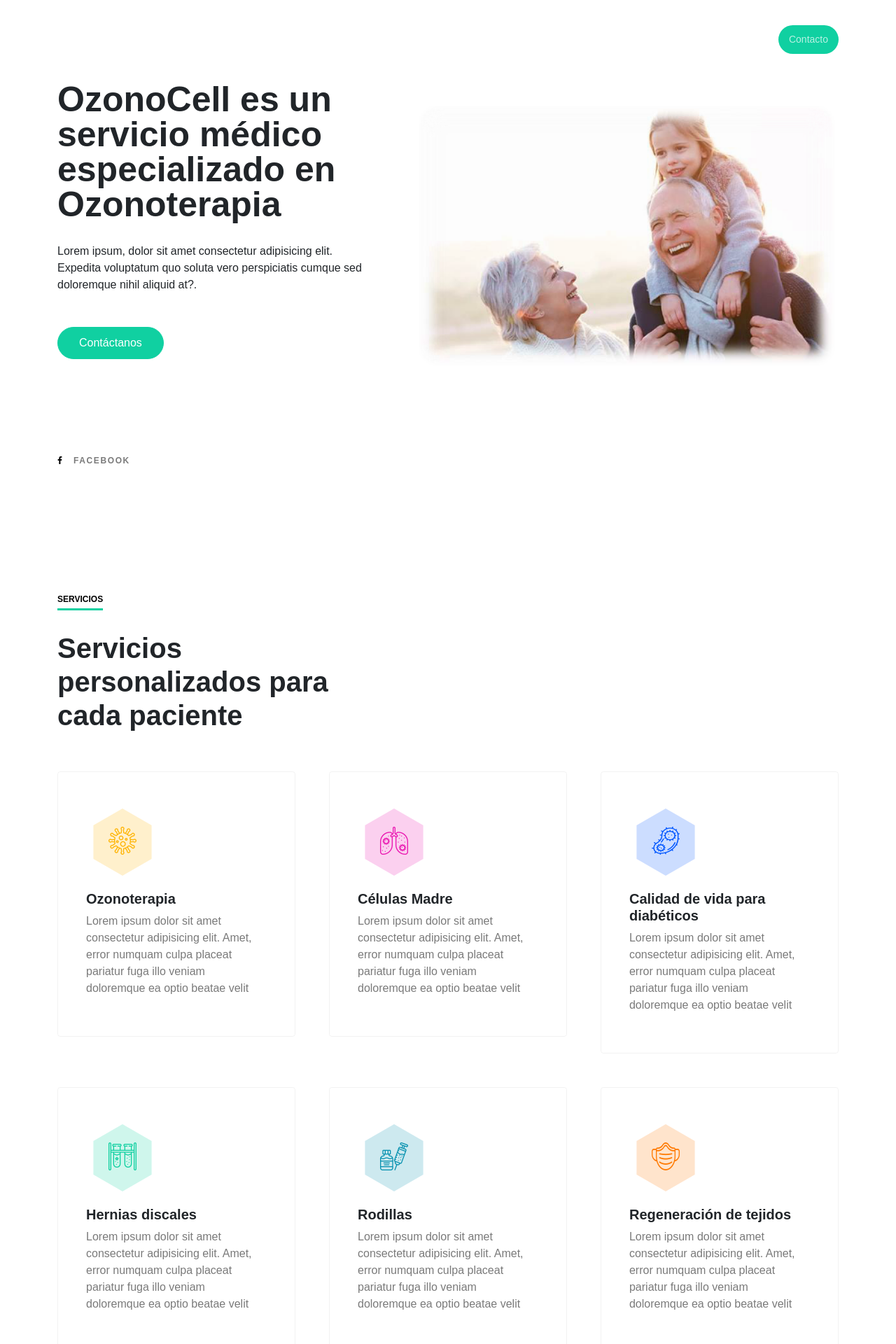
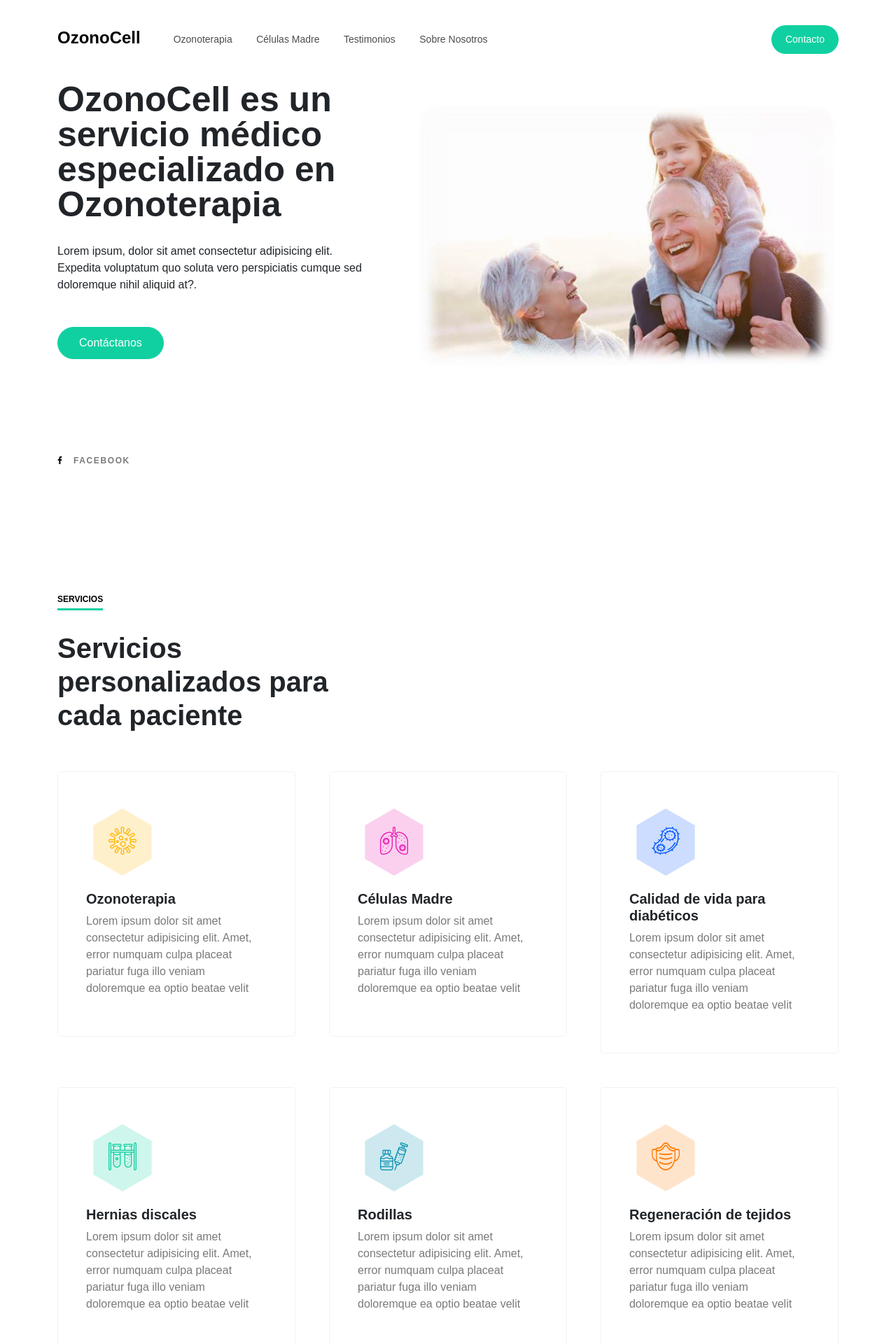
Before and after one commit to elsalizette-dev/elsalizette-dev.github.io, a Jekyll site: the page built from index.markdown, in a window 1280 px wide. Shown: the top 1920 px of the page at 70% size. Built offline with Jekyll 4.4.1, drawn with Linux system fonts in a browser that asks for light colours; some web fonts are replaced.

Commit message:
main page style changes

```diff
--- a/_includes/header.html
+++ b/_includes/header.html
@@ -10,7 +10,7 @@
         <div class="site-mobile-menu-body"></div>
     </div>
 
-    {% if home.modifyNav %}
+    {% if page.modifyNav %}
         <nav class="site-nav   mt-3 clearfix">
     {% else %}
         <nav class="site-nav position-absolute light mt-3 clearfix">
@@ -19,7 +19,7 @@
         <div class="container">
             <div class="site-navigation">
 
-                {% if home.modifyNav %}
+                {% if page.modifyNav %}
                 <a href="{{ "/" | relative_url }}" class="logo m-0 float-start">{{ site.title | escape }}</a>
                 {% else %}
                 <a href="{{ "/" | relative_url }}" class="logo m-0 float-start text-white">{{ site.title | escape }}</a>
```
